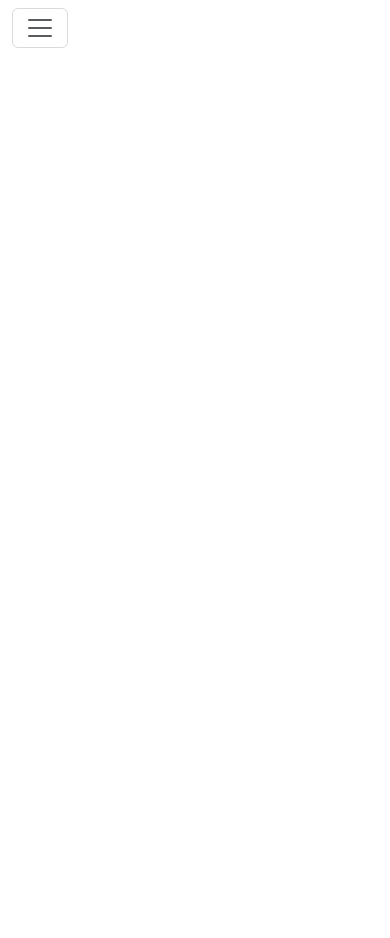
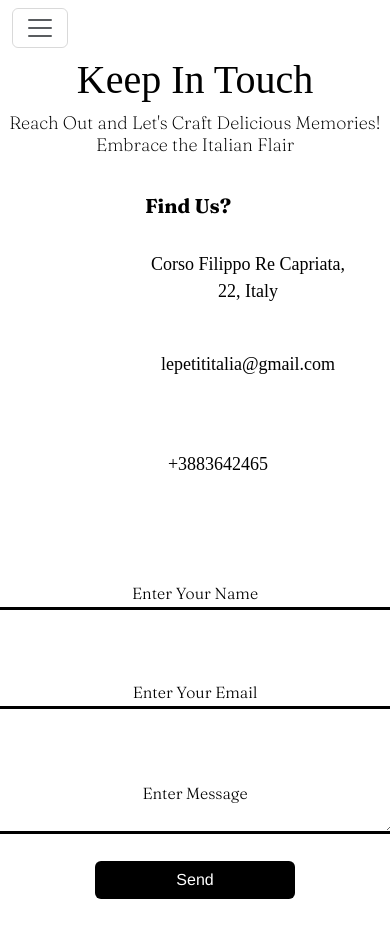
Before and after one commit to isaacszubaidah/NODEJSEOMP, a Vue app in the folder frontend/: page /contact in a window 390 px wide. Shown: the top 938 px of the page. Before the commit the page ends 844 px from the top, so only its background shows below. Built offline with nearby package versions, Linux system fonts and the light colour scheme; a web font is replaced by a local one.

Commit message:
added content on the contact page

```diff
--- a/frontend/src/views/ContactView.vue
+++ b/frontend/src/views/ContactView.vue
@@ -1,16 +1,309 @@
 <template>
-  <navbar/>
+  <navbar />
+  <div class="vh-100">
+    <div class="contact">
+      <div>
+        <h1 class="header">Keep In Touch</h1>
+        <h3 class="sub">
+          Reach Out and Let's Craft Delicious Memories! <br> Embrace the Italian
+          Flair
+        </h3>
+      </div>
+    </div>
+
+    <div class="bigger mt-3">
+      <div class="col-6 columnA">
+        <form @submit.prevent="submitForm" class="formDiv">
+          <label>
+            <input
+              v-model="formData.name"
+              class="name"
+              type="name"
+              name="name"
+              placeholder="Enter Your Name"
+              required
+            />
+            <span v-if="formErrors.name" class="error">{{
+              formErrors.name
+            }}</span>
+          </label>
+          <label>
+            <input
+              v-model="formData.email"
+              class="input"
+              type="email"
+              name="email"
+              placeholder="Enter Your Email"
+              required
+            />
+            <span v-if="formErrors.email" class="error">{{
+              formErrors.email
+            }}</span>
+          </label>
+          <label>
+            <textarea
+              v-model="formData.message"
+              class="input"
+              name="message"
+              placeholder="Enter Message"
+              required
+            ></textarea>
+            <span v-if="formErrors.message" class="error">{{
+              formErrors.message
+            }}</span>
+          </label>
+          <div>
+            <button class="btn" type="submit" :disabled="isLoading">
+              <span v-if="isLoading" class="loader"></span>
+              <span v-else>Send</span>
+            </button>
+          </div>
+        </form>
+      </div>
+      <div class="col-6 columnA">
+        <span class="subhead">Find Us?</span>
+
+        <div class="row iconRow">
+          <div class="col-3">
+            <p><i class="fa-solid fa-location-dot fa-2x"></i></p>
+          </div>
+          <div class="col-9"><p>Corso Filippo Re Capriata,<br> 22, Italy</p></div>
+        </div>
+        <div class="row iconRow">
+          <div class="col-3">
+            <p><i class="fa-solid fa-envelope fa-2x"></i></p>
+          </div>
+          <div class="col-9"><p>lepetititalia@gmail.com</p></div>
+        </div>
+        <div class="row iconRow">
+          <div class="col-3">
+            <p><i class="fa fa-mobile fa-2x"></i></p>
+          </div>
+          <div class="col-9"><p class="num">+3883642465</p></div>
+        </div>
+      </div>
+    </div>
+  </div>
 </template>
 
 <script>
-import navbar from '@/components/nav.vue'
-export default{
-  components:{
-    navbar
+import navbar from "@/components/nav.vue";
+export default {
+  components: { navbar },
+  data() {
+    return {
+      formData: {
+        name: "",
+        email: "",
+        message: "",
+      },
+      formErrors: {
+        name: "",
+        email: "",
+        message: "",
+      },
+      isLoading: false,
+    };
   },
-}
+  methods: {
+    submitForm() {
+      this.formErrors = {
+        name: "",
+        email: "",
+        message: "",
+      };
+
+      this.isLoading = true;
+
+      fetch("https://formspree.io/f/mvoerovk", {
+        method: "POST",
+        headers: {
+          "Content-Type": "application/json",
+        },
+        body: JSON.stringify(this.formData),
+      })
+        .then((response) => {
+          if (!response.ok) {
+            alert("Something went wrong , please try again");
+          }
+          if (response.ok) {
+            alert("Your information was submitted successfullly! Thanks! ");
+          }
+          return response.json();
+        })
+        .then((data) => {
+          this.formData = {
+            name: "",
+            email: "",
+            message: "",
+          };
+        })
+        .catch((error) => {
+          console.error("There was a problem with the fetch operation:", error);
+          this.formErrors.message =
+            "An error occurred while submitting the form. Please try again.";
+        })
+        .finally(() => {
+          this.isLoading = false;
+        });
+    },
+  },
+};
 </script>
 
-<style>
+<style scoped>
+.loader {
+  width: 20px;
+  height: 20px;
+  border: 2px solid black;
+  border-bottom-color: transparent;
+  border-radius: 50%;
+  display: inline-block;
+  box-sizing: border-box;
+  animation: rotation 1s linear infinite;
+}
 
+@keyframes rotation {
+  0% {
+    transform: rotate(0deg);
+  }
+  100% {
+    transform: rotate(360deg);
+  }
+}
+.formDiv {
+  max-width: 200px;
+  width: 100%;
+  display: flex;
+  flex-direction: column;
+  padding-top: 30px;
+}
+
+.error {
+  color: red;
+  font-size: 14px;
+}
+
+.header {
+  font-size: 40px;
+  font-family: 'Alegreya", serif';
+  color:black;
+}
+.sub {
+  font-weight: 200;
+  font-size: 18px;
+  font-family: "Fraunces", serif;
+  color:black;
+}
+.subhead {
+  font-family: "Fraunces", serif;
+  font-size: 40px;
+  font-weight: 200;
+  color:black;
+  display: flex;
+  justify-content: flex-start;
+  padding-left: 150px;
+  padding-bottom:30px;
+}
+h4 {
+  font-weight: bold;
+  color: black;
+}
+p {
+  font-size: 18px;
+  font-weight: 300;
+  font-family: 'Alegreya", serif';
+  color: black;
+}
+.num {
+  font-weight: 300;
+  font-family: 'Alegreya", serif';
+  margin-right: 60px;
+  color: black;
+}
+
+.columnA {
+  height: 300px;
+  width: 400px;
+}
+
+.iconRow {
+  height: 100px;
+}
+.bigger {
+  display: flex;
+  justify-content: center;
+  gap: 200px;
+  align-items: center;
+  padding-top: 5%;
+}
+.find {
+  margin-top: 5%;
+}
+.name {
+  border: 0px solid black;
+  border-bottom: 3px solid;
+  width: 200%;
+  color: black;
+}
+
+.input {
+  border: 0px solid black;
+  border-bottom: 3px solid;
+  color: black;
+  width: 200%;
+  margin-top: 35%;
+}
+::placeholder {
+  font-weight: 300;
+  font-size: 16px;
+  display: flex;
+  text-align: center;
+  justify-content: center;
+  font-family: "Fraunces", serif;
+  color: black;
+}
+.btn {
+  margin-top: 10%;
+  margin-left: 100px;
+  background-color: black;
+  color: white;
+  width: 200px;
+}
+
+@media screen and (max-width: 480px) {
+  .bigger {
+    display: flex;
+    justify-content: center;
+    flex-direction: column-reverse;
+    gap: 20px;
+    align-items: center;
+  }
+
+  .subhead {
+    font-size: 20px;
+    font-weight: bold;
+    color: black;
+    display: flex;
+    justify-content: flex-start;
+  }
+  .find {
+    margin-top: 0%;
+  }
+  .columnA {
+    height: 100%;
+  }
+
+  form {
+    margin-bottom: 100px;
+  }
+
+  .formDiv {
+    max-width: 200px;
+    width: 100%;
+    display: flex;
+    flex-direction: column;
+    padding-top: 10px;
+  }
+}
 </style>
```
